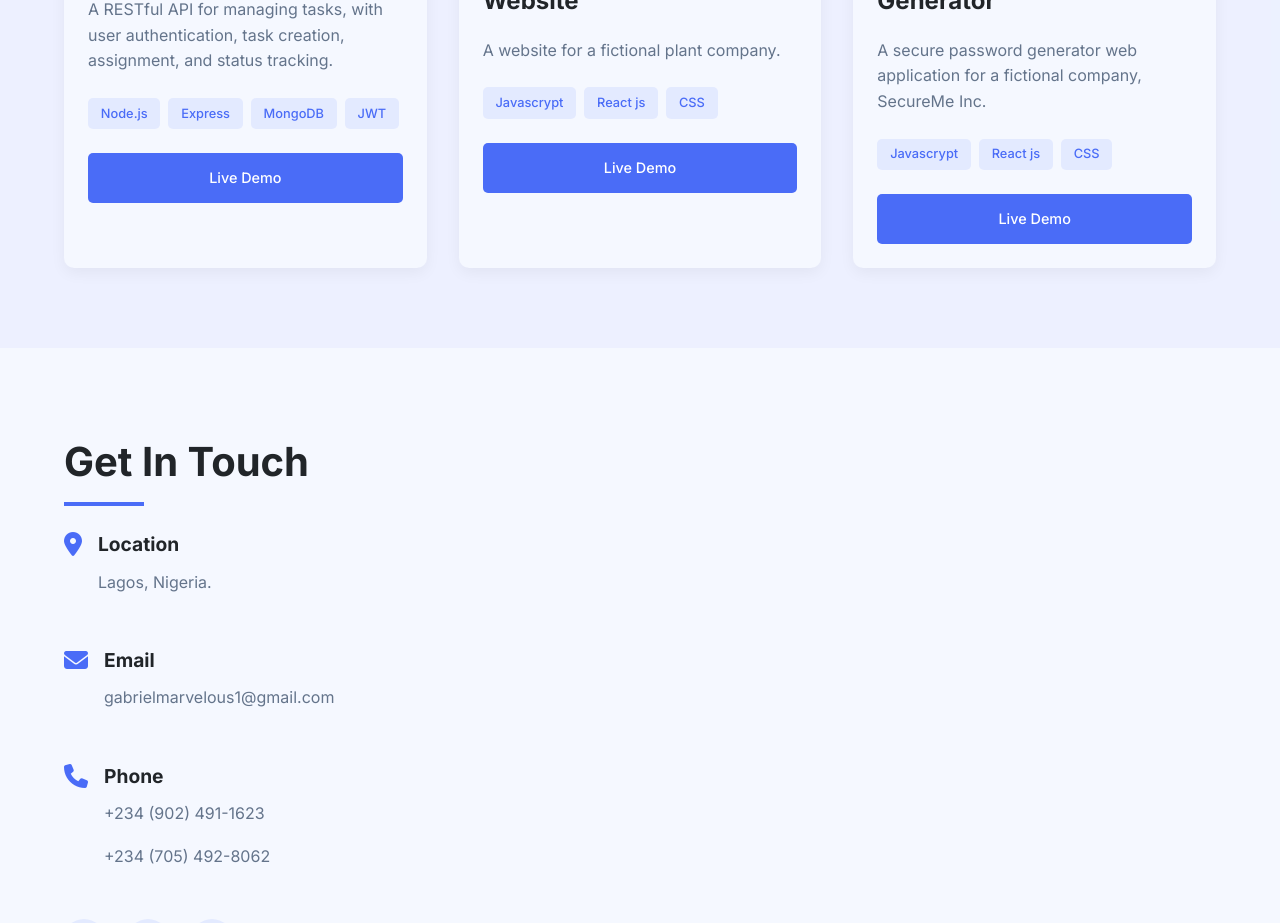
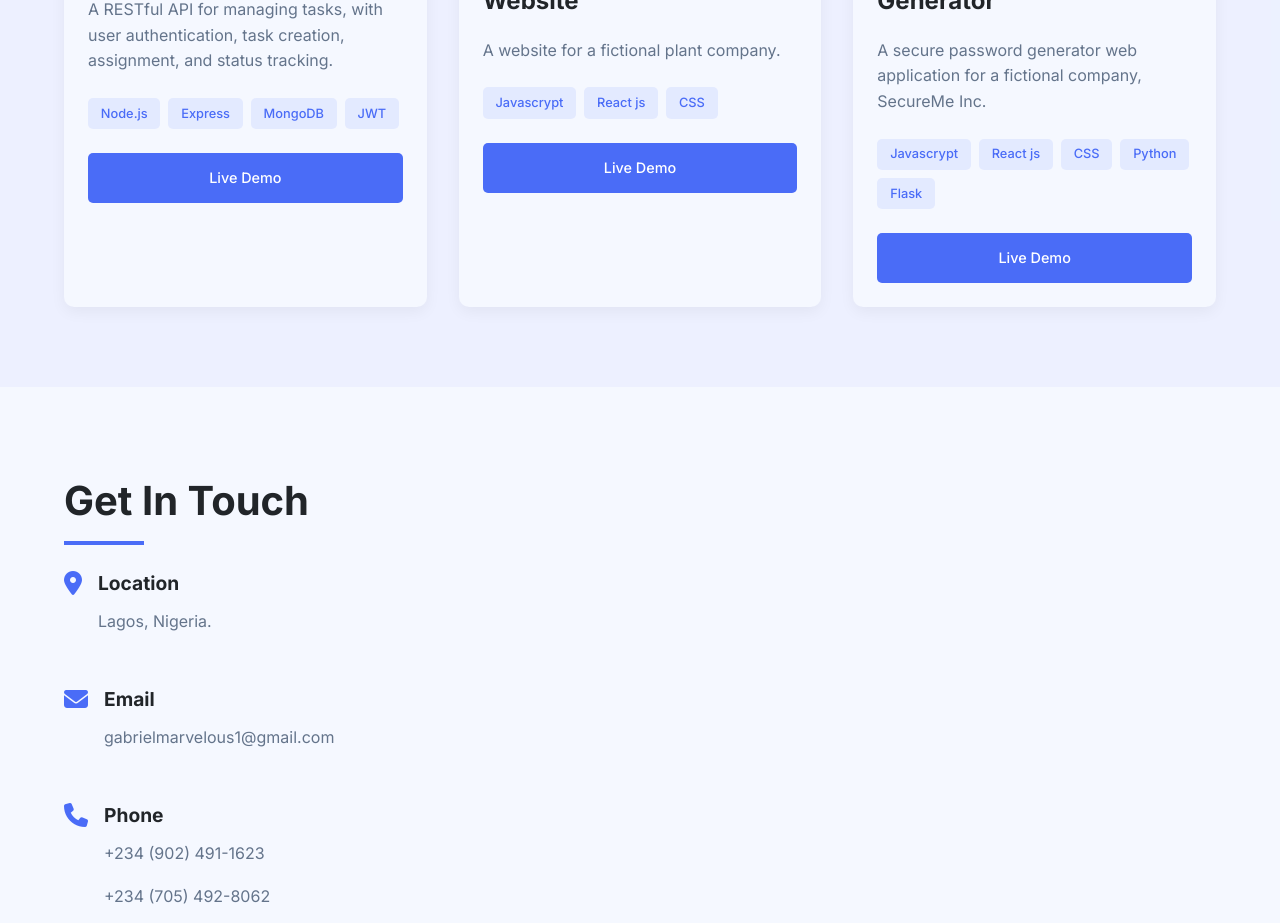
Before and after one commit to Joshthebaddest/my-portfolio, a React (Vite) app: page / in a window 1280 px wide. Shown: the part 2320-3243 px from the top of the page. Built offline with nearby package versions, Linux system fonts and the light colour scheme.

Commit message:
editted the poject.jsx file

```diff
--- a/src/components/Projects.jsx
+++ b/src/components/Projects.jsx
@@ -30,8 +30,8 @@ const Projects = () => {
       title: 'SecureMe passeord Generator',
       description: 'A secure password generator web application for a fictional company, SecureMe Inc.',
       image: image1,
-      technologies: ['Javascrypt', 'React js', 'CSS'],
-      category: 'frontend',
+      technologies: ['Javascrypt', 'React js', 'CSS', 'Python', 'Flask'],
+      category: 'fullstack',
       liveLink: 'https://secureme-generator.vercel.app/',
     },
   ];
```
